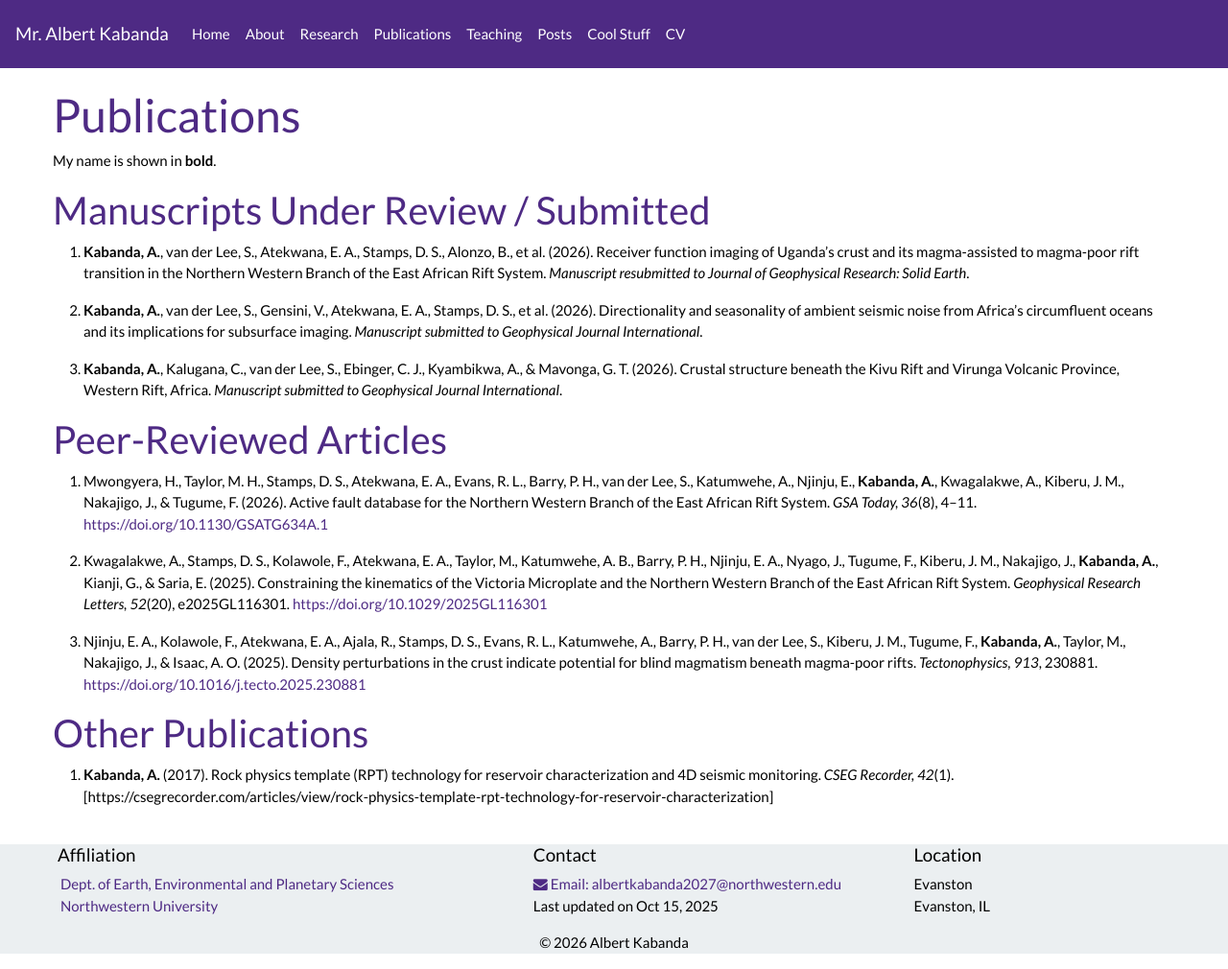
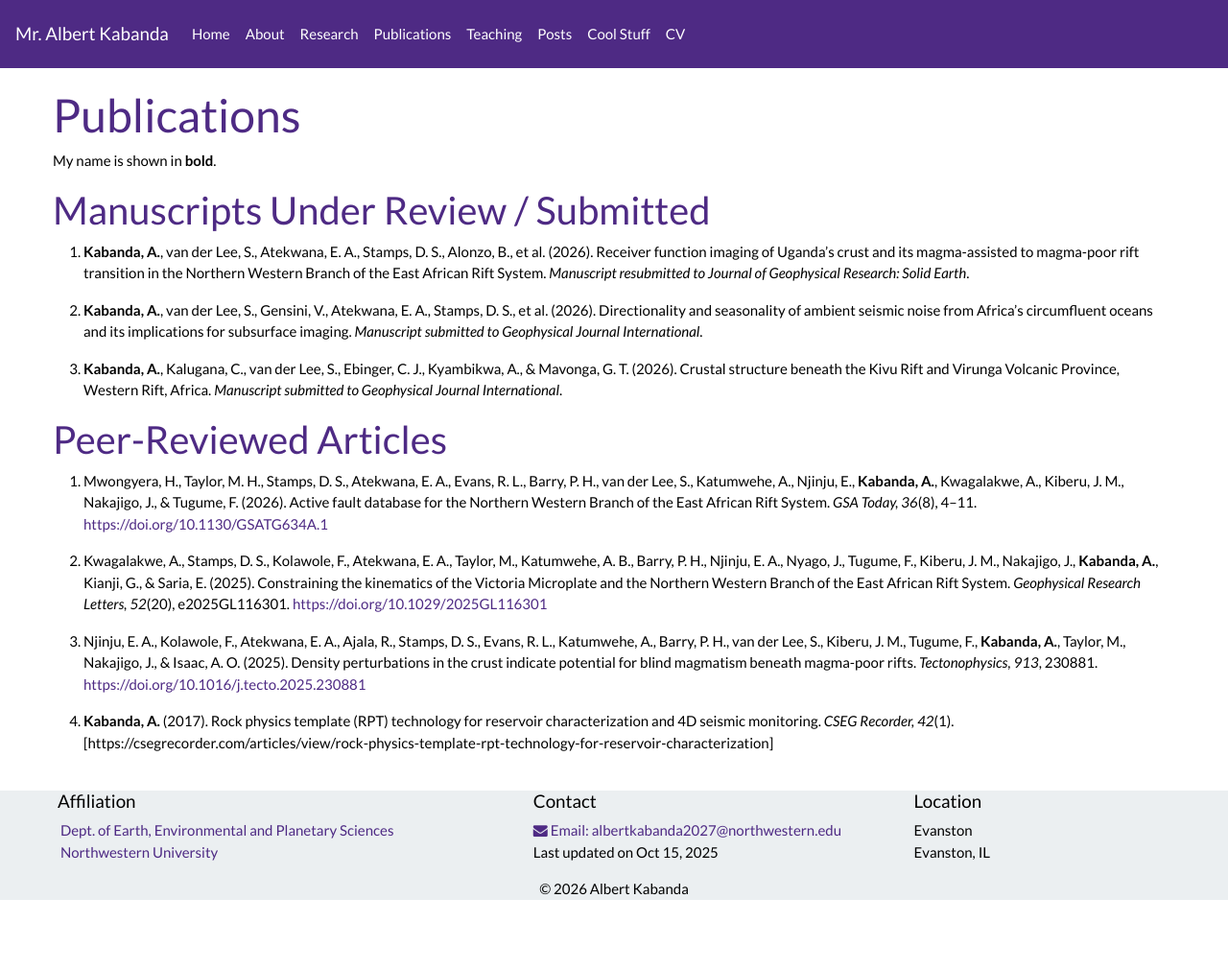
Before and after one commit to albertkabanda/albertkabanda.github.io, a Jekyll site: the page built from _pages/publications.md, in a window 1280 px wide and 1010 px high. Shown: the whole window at 96% size. Built offline with Jekyll 4.4.1, drawn with Linux system fonts in a browser that asks for light colours; nearby versions of some CDN libraries; a style sheet for code colours, icons or effects is not loaded.

Commit message:
Update publications.md

```diff
--- a/_pages/publications.md
+++ b/_pages/publications.md
@@ -25,6 +25,4 @@ My name is shown in **bold**.
 
 6. Njinju, E. A., Kolawole, F., Atekwana, E. A., Ajala, R., Stamps, D. S., Evans, R. L., Katumwehe, A., Barry, P. H., van der Lee, S., Kiberu, J. M., Tugume, F., **Kabanda, A.**, Taylor, M., Nakajigo, J., & Isaac, A. O. (2025). Density perturbations in the crust indicate potential for blind magmatism beneath magma-poor rifts. *Tectonophysics, 913*, 230881. [https://doi.org/10.1016/j.tecto.2025.230881](https://doi.org/10.1016/j.tecto.2025.230881)
 
-## Other Publications
-
 7. **Kabanda, A.** (2017). Rock physics template (RPT) technology for reservoir characterization and 4D seismic monitoring. *CSEG Recorder, 42*(1). [https://csegrecorder.com/articles/view/rock-physics-template-rpt-technology-for-reservoir-characterization]
```
